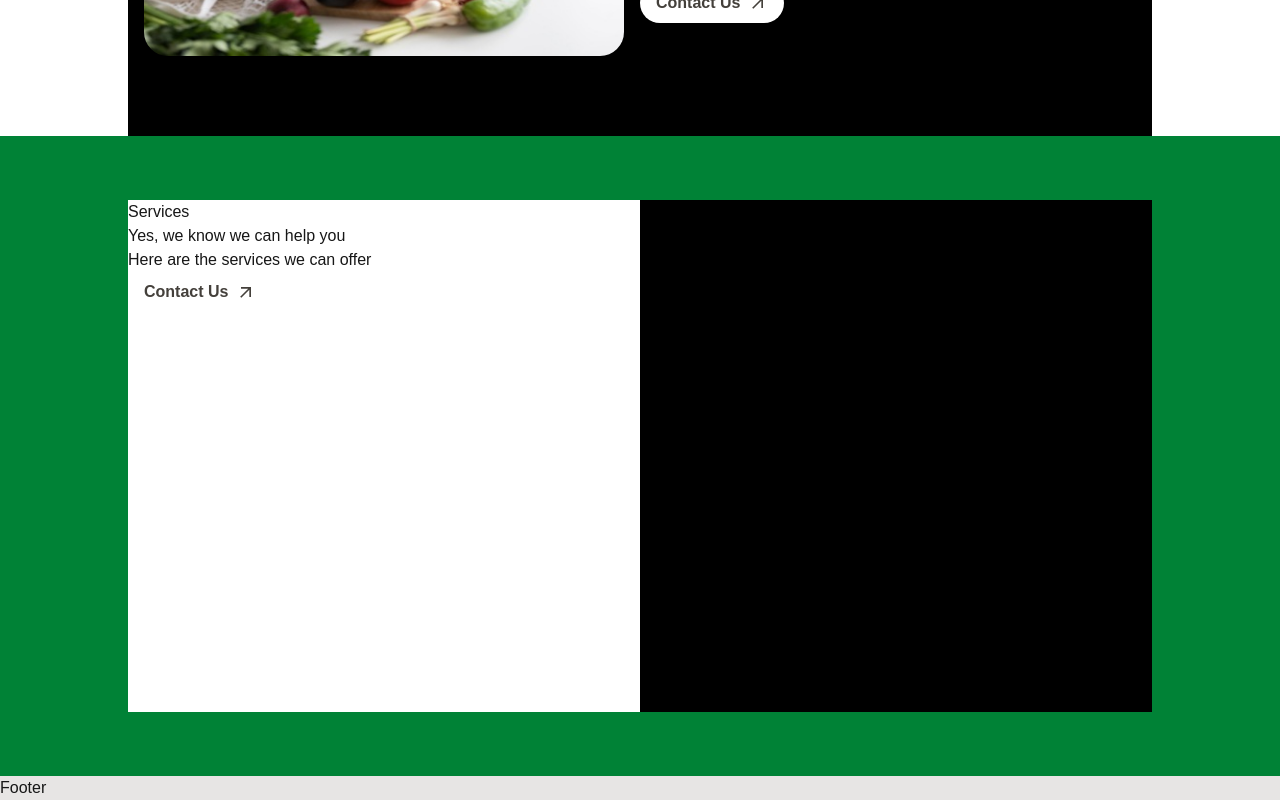
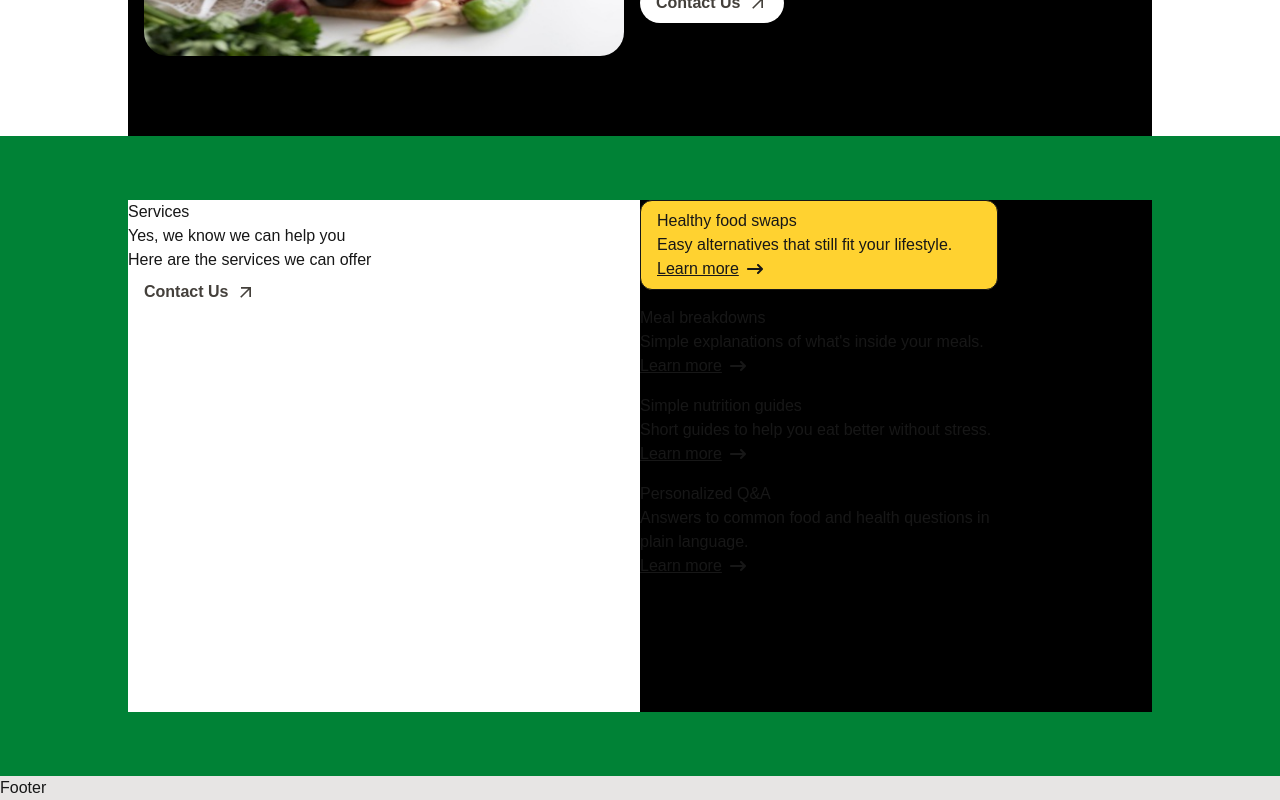
Before and after one commit to classicManCode/nootrio, a Next.js app: page / in a window 1280 px wide. Shown: the part 1304-2104 px from the top of the page. Built offline with nearby package versions, Linux system fonts and the light colour scheme.

Commit message:
Services section is halfway complete

```diff
--- a/component/home/Home.tsx
+++ b/component/home/Home.tsx
@@ -2,6 +2,7 @@ import Image from "next/image";
 import Hero from "@/component/Hero";
 import { MdVerified } from "react-icons/md";
 import { MdOutlineArrowOutward } from "react-icons/md";
+import { FaArrowRightLong } from "react-icons/fa6";
 
 const Home = () => {
   return (
@@ -87,11 +88,38 @@ const Home = () => {
                   <MdOutlineArrowOutward className="text-xl font-extrabold" />
                 </a>
           </div>
-          <div className="w-[50%] h-full bg-black">
+          <div className="w-[50%] h-full bg-black flex flex-col gap-4">
+            <a href="" className="w-[70%] flex flex-col bg-amber-300 px-4 py-2 rounded-xl border">
+              <h3>Healthy food swaps</h3>
+              <p>Easy alternatives that still fit your lifestyle.</p>
+              <div className="flex items-center gap-2 underline w-fit">
+                <span>Learn more</span>
+                <FaArrowRightLong />
+              </div>
+            </a>
             <a href="" className="w-[70%] flex flex-col">
-              <h3></h3>
-              <p></p>
-              <div></div>
+              <h3>Meal breakdowns</h3>
+              <p>Simple explanations of what&apos;s inside your meals.</p>
+              <div className="flex items-center gap-2 underline w-fit">
+                <span>Learn more</span>
+                <FaArrowRightLong />
+              </div>
+            </a>
+            <a href="" className="w-[70%] flex flex-col">
+              <h3>Simple nutrition guides</h3>
+              <p>Short guides to help you eat better without stress.</p>
+              <div className="flex items-center gap-2 underline w-fit">
+                <span>Learn more</span>
+                <FaArrowRightLong />
+              </div>
+            </a>
+            <a href="" className="w-[70%] flex flex-col">
+              <h3>Personalized Q&A</h3>
+              <p>Answers to common food and health questions in plain language.</p>
+              <div className="flex items-center gap-2 underline w-fit">
+                <span>Learn more</span>
+                <FaArrowRightLong />
+              </div>
             </a>
           </div>
         </div>
```
